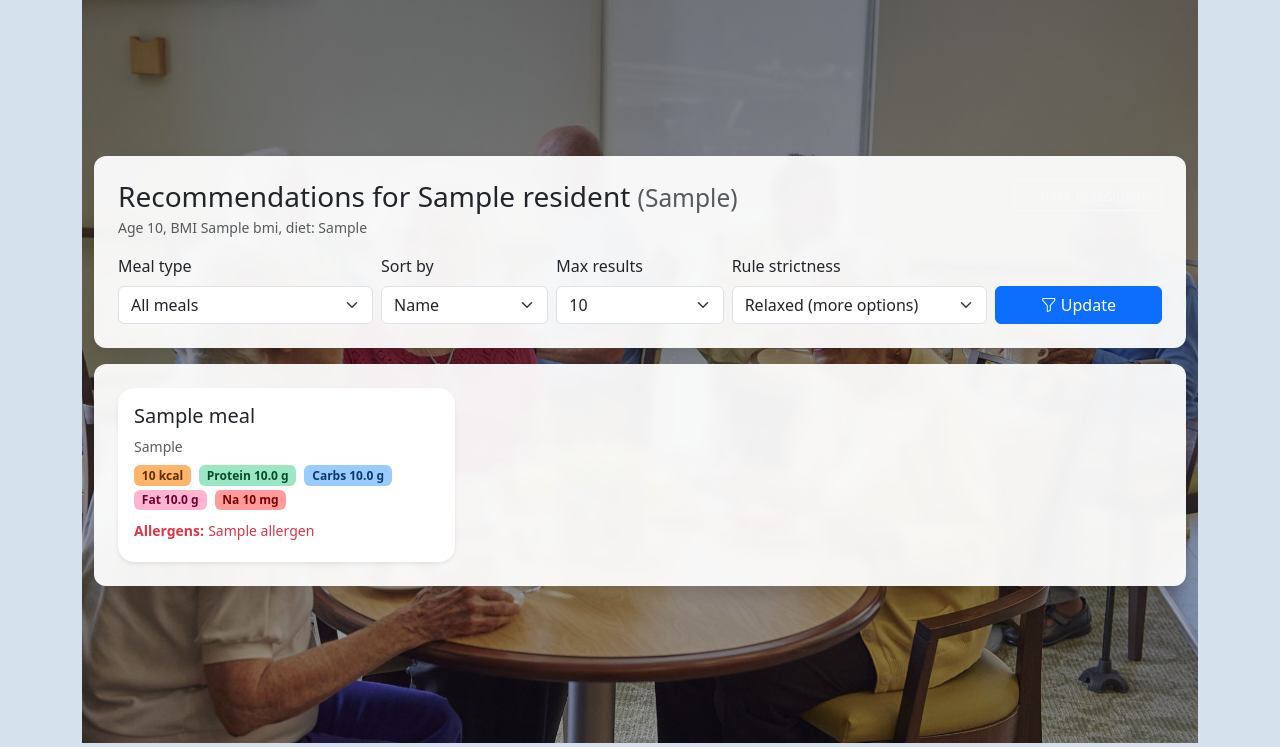
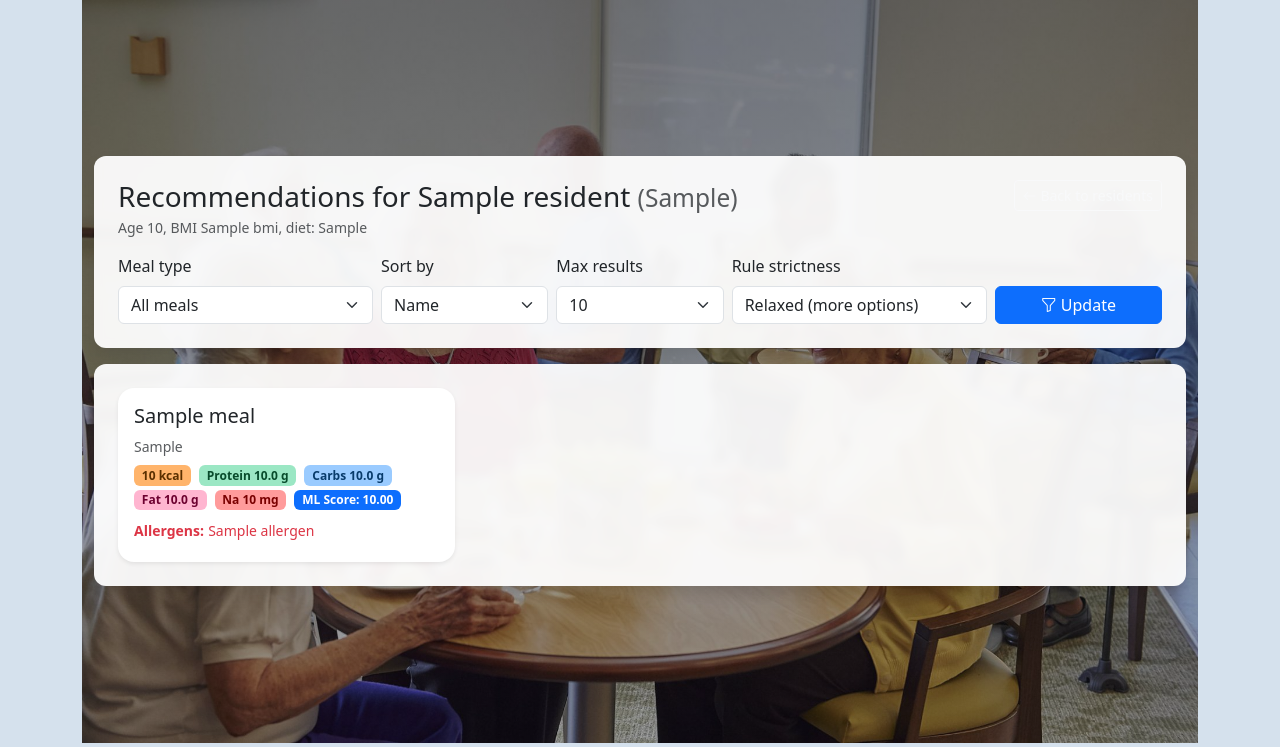
Before and after one commit to Florence106/Meal_Recomender, a Flask app: template src/web/templates/recommendations.html in a window 1280 px wide. Shown: the part 81-828 px from the top of the page. Run offline with Flask 3, Linux system fonts and the light colour scheme; the template is opened without the code that fills it: most values are stand-ins (such as "Sample title", 1, 10 or a date in 2020); parts of the project's set-up code (start-up, migrations or seed data) failed here and were passed over.

```diff
--- a/src/web/templates/recommendations.html
+++ b/src/web/templates/recommendations.html
@@ -53,6 +53,7 @@
                   <option value="calories_kcal" {% if sort_key=='calories_kcal' %}selected{% endif %}>Calories</option>
                   <option value="protein_g" {% if sort_key=='protein_g' %}selected{% endif %}>Protein</option>
                   <option value="sodium_mg" {% if sort_key=='sodium_mg' %}selected{% endif %}>Sodium</option>
+                  <option value="ml_score" {% if sort_key=='ml_score' %}selected{% endif %}>ML Score</option>
                 </select>
               </div>
               <div class="col-md-2">
@@ -94,13 +95,13 @@
                     <p class="mb-2 text-muted small">{{ m.meal_type|capitalize }}</p>
 
                     <div class="mb-2 d-flex flex-wrap gap-1">
-                    <span class="badge badge-kcal">{{ "%.0f"|format(m.calories_kcal) }} kcal</span>
-                    <span class="badge badge-protein">Protein {{ "%.1f"|format(m.protein_g) }} g</span>
-                    <span class="badge badge-carbs">Carbs {{ "%.1f"|format(m.carbs_g) }} g</span>
-                    <span class="badge badge-fat">Fat {{ "%.1f"|format(m.fat_g) }} g</span>
-                    <span class="badge badge-sodium">Na {{ "%.0f"|format(m.sodium_mg) }} mg</span>
+                      <span class="badge badge-kcal">{{ "%.0f"|format(m.calories_kcal) }} kcal</span>
+                      <span class="badge badge-protein">Protein {{ "%.1f"|format(m.protein_g) }} g</span>
+                      <span class="badge badge-carbs">Carbs {{ "%.1f"|format(m.carbs_g) }} g</span>
+                      <span class="badge badge-fat">Fat {{ "%.1f"|format(m.fat_g) }} g</span>
+                      <span class="badge badge-sodium">Na {{ "%.0f"|format(m.sodium_mg) }} mg</span>
+                      <span class="badge bg-primary text-white">ML Score: {{ "%.2f"|format(m.ml_score or 0.0) }}</span>
                     </div>
-
 
                     {% if m.allergens and m.allergens|length > 0 %}
                       <p class="mb-1">
```
Also changed, not shown: 1 other file.
